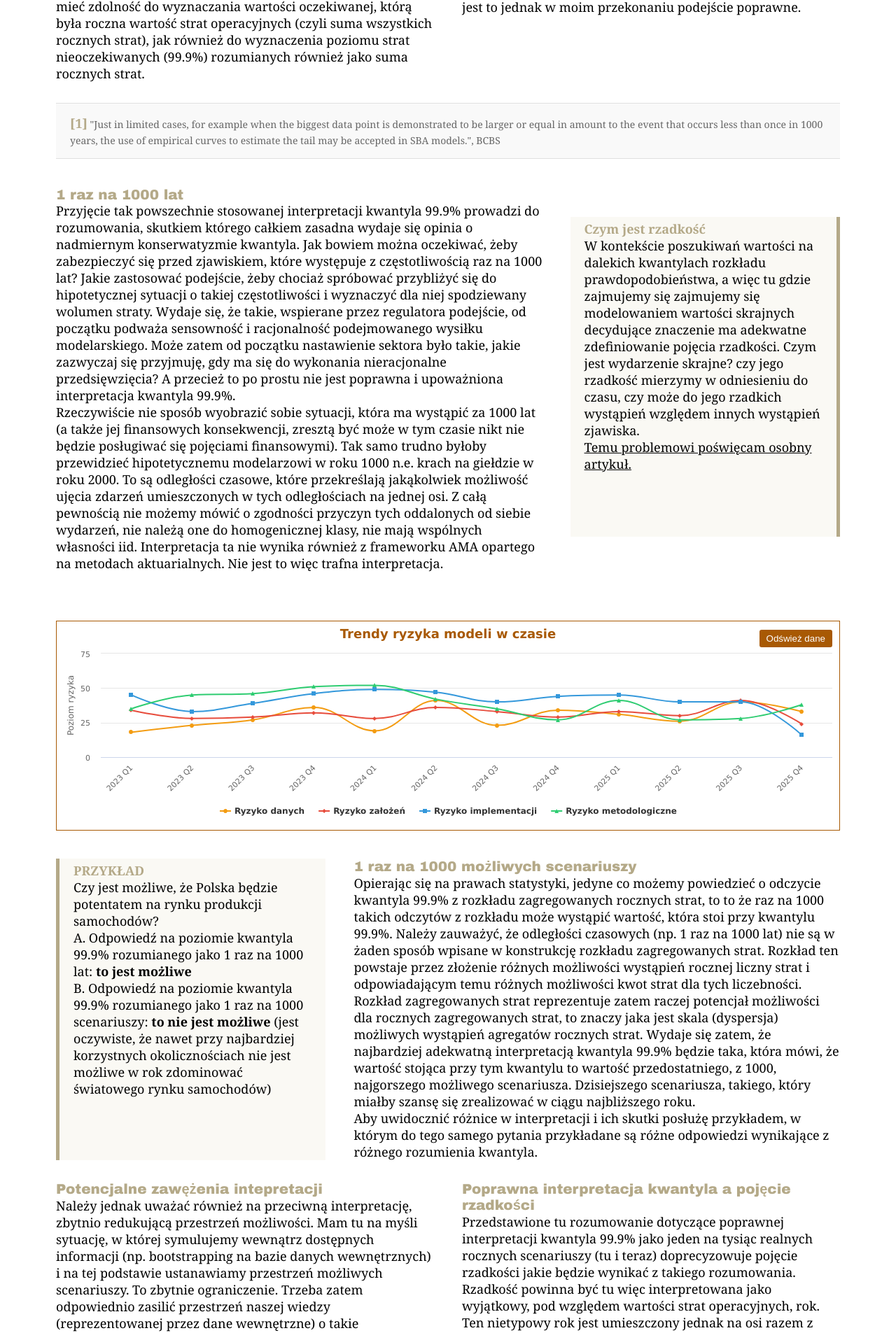
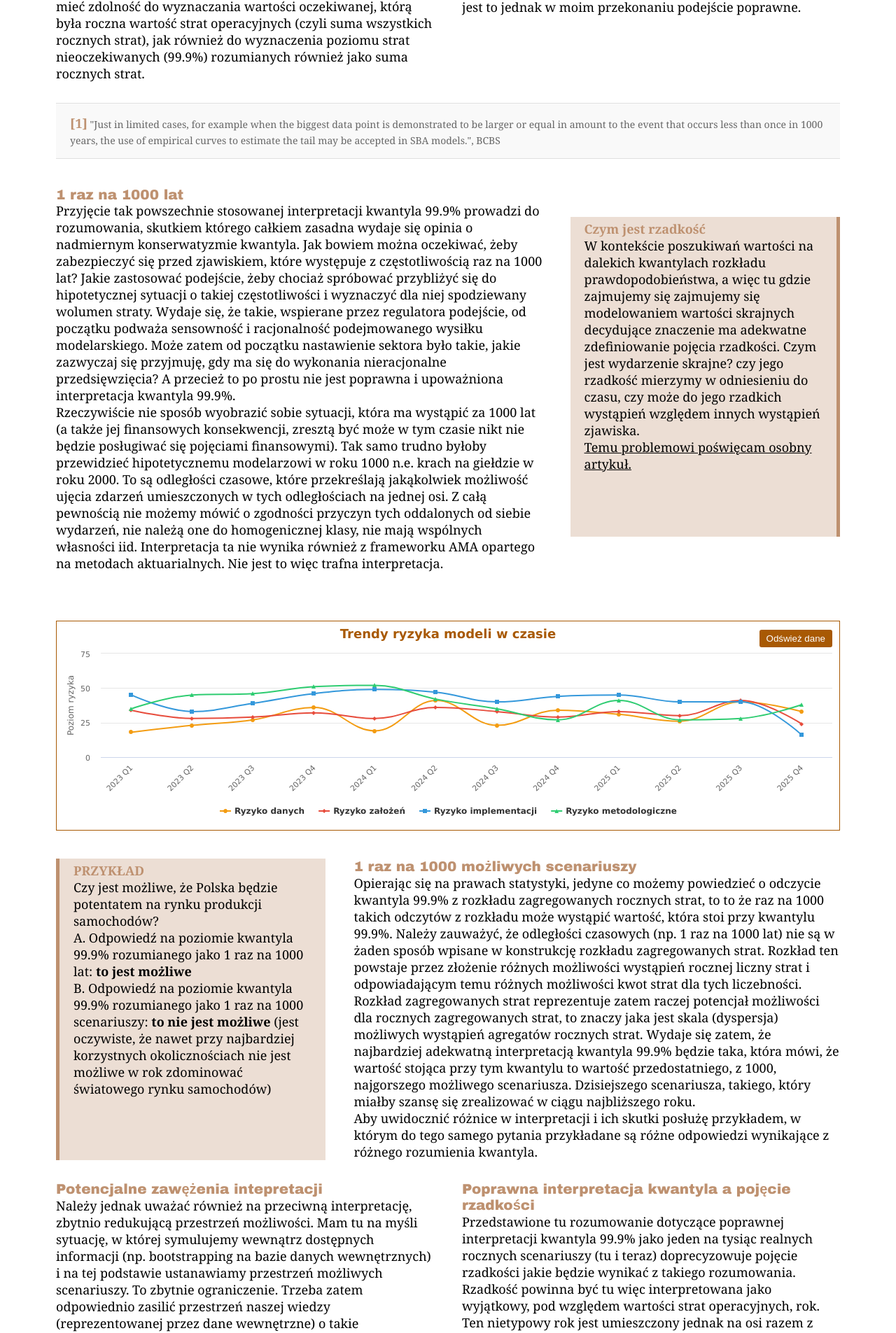
Before and after one commit to MaciejBuczak/risk-research, a Jekyll site: the page built from art-oprisk-kw999_v3_5.md, in a window 1280 px wide. Shown: the part 1107-3012 px from the top of the page at 70% size. Built offline with Jekyll 4.4.1, drawn with Linux system fonts in a browser that asks for light colours.

Commit message:
Update art-oprisk-kw999-layout_v3_5.html

```diff
--- a/_layouts/art-oprisk-kw999-layout_v3_5.html
+++ b/_layouts/art-oprisk-kw999-layout_v3_5.html
@@ -931,7 +931,7 @@
         <!-- Kontener na przypis -->
 <div class="ryzmod-footnote-container" style="width: 100%; max-width: 1200px; margin: 0 auto 40px auto; padding: 15px 20px; border-top: 1px solid #e0e0e0; border-bottom: 1px solid #e0e0e0; background-color: #f9f9f9;">
   <div class="ryzmod-footnote" style="font-size: 14px; color: #666; line-height: 1.5;">
-    <span style="font-weight: bold; color: #b4a988;">[1]</span> "Just in limited cases, for example when the biggest data point is demonstrated to be larger or equal in amount to the event that occurs less than once in 1000 years, the use of empirical curves to estimate the tail may be accepted in SBA models.", BCBS
+    <span style="font-weight: bold; color: #be9170;">[1]</span> "Just in limited cases, for example when the biggest data point is demonstrated to be larger or equal in amount to the event that occurs less than once in 1000 years, the use of empirical curves to estimate the tail may be accepted in SBA models.", BCBS
   </div>
 </div>
 
@@ -943,15 +943,15 @@
         <div class="ryzmod-t31-o32-container" style="display: flex; gap: 20px; margin-bottom: 40px;">
           <!-- Element T.3.1 -->
           <div class="ryzmod-text-t31" style="width: 65%; background-color: transparent; position: relative;">
-            <h5 style="font-family: Arial Black, Arial, sans-serif; font-size: 20px; font-weight: bold; color: #b4a988; margin-top: 0;">1 raz na 1000 lat</h5>
+            <h5 style="font-family: Arial Black, Arial, sans-serif; font-size: 20px; font-weight: bold; color: #be9170; margin-top: 0;">1 raz na 1000 lat</h5>
             <p>Przyjęcie tak powszechnie stosowanej interpretacji kwantyla 99.9% prowadzi do rozumowania, skutkiem którego całkiem zasadna wydaje się opinia o nadmiernym konserwatyzmie kwantyla. Jak bowiem można oczekiwać, żeby zabezpieczyć się przed zjawiskiem, które występuje z częstotliwością raz na 1000 lat? Jakie zastosować podejście, żeby chociaż spróbować przybliżyć się do hipotetycznej sytuacji o takiej częstotliwości i wyznaczyć dla niej spodziewany wolumen straty. Wydaje się, że takie, wspierane przez regulatora podejście, od początku podważa sensowność i racjonalność podejmowanego wysiłku modelarskiego. Może zatem od początku nastawienie sektora było takie, jakie zazwyczaj się przyjmuję, gdy ma się do wykonania nieracjonalne przedsięwzięcia? A przecież to po prostu nie jest poprawna i upoważniona interpretacja kwantyla 99.9%.</p>
             <p>Rzeczywiście nie sposób wyobrazić sobie sytuacji, która ma wystąpić za 1000 lat (a także jej finansowych konsekwencji, zresztą być może w tym czasie nikt nie będzie posługiwać się pojęciami finansowymi). Tak samo trudno byłoby przewidzieć hipotetycznemu modelarzowi w roku 1000 n.e. krach na giełdzie w roku 2000. To są odległości czasowe, które przekreślają jakąkolwiek możliwość ujęcia zdarzeń umieszczonych w tych odległościach na jednej osi. Z całą pewnością nie możemy mówić o zgodności przyczyn tych oddalonych od siebie wydarzeń, nie należą one do homogenicznej klasy, nie mają wspólnych własności iid. Interpretacja ta nie wynika również z frameworku AMA opartego na metodach aktuarialnych. Nie jest to więc trafna interpretacja.</p>
 
           </div>
 
           <!-- Element O 3.2 -->
-          <div class="ryzmod-orange-box" style="width: 35%; background-color: #faf9f4; margin-top: 43px; margin-bottom: 80px; padding-left: 20px; padding-right: 20px; padding-top: 5px; padding-bottom: 5px; border-right: 5px solid #b4a988; position: relative;">
-            <h3 style="color: #b4a988;">Czym jest rzadkość</h3>
+          <div class="ryzmod-orange-box" style="width: 35%; background-color: #ecded4; margin-top: 43px; margin-bottom: 80px; padding-left: 20px; padding-right: 20px; padding-top: 5px; padding-bottom: 5px; border-right: 5px solid #be9170; position: relative;">
+            <h3 style="color: #be9170;">Czym jest rzadkość</h3>
             <p>W kontekście poszukiwań wartości na dalekich kwantylach rozkładu prawdopodobieństwa, a więc tu gdzie zajmujemy się zajmujemy się modelowaniem wartości skrajnych decydujące znaczenie ma adekwatne zdefiniowanie pojęcia rzadkości. Czym jest wydarzenie skrajne? czy jego rzadkość mierzymy w odniesieniu do czasu, czy może do jego rzadkich wystąpień względem innych wystąpień zjawiska.</p>
           <p><u>Temu problemowi poświęcam osobny artykuł.</u></p>
           </div>
@@ -1165,8 +1165,8 @@
         <!-- NOWE ELEMENTY: O5.1 i T 5.2 -->
         <div class="ryzmod-o51-container" style="gap: 20px;">
           <!-- Kolorowy prostokąt po lewej -->
-          <div class="ryzmod-o51-box" style="background-color: #faf9f4; padding-left: 20px; padding-right: 20px; padding-top: 5px; padding-bottom: 5px; border-left: 5px solid #b4a988">
-            <h3 style="color: #b4a988;">PRZYKŁAD</h3>
+          <div class="ryzmod-o51-box" style="background-color: #ecded4; padding-left: 20px; padding-right: 20px; padding-top: 5px; padding-bottom: 5px; border-left: 5px solid #be9170">
+            <h3 style="color: #be9170;">PRZYKŁAD</h3>
             <p>Czy jest możliwe, że Polska będzie potentatem na rynku produkcji samochodów?</p>
             <p>A. Odpowiedź na poziomie kwantyla 99.9% rozumianego jako 1 raz na 1000 lat: <b>to jest możliwe</b></p>
             <p>B. Odpowiedź na poziomie kwantyla 99.9% rozumianego jako 1 raz na 1000 scenariuszy: <b>to nie jest możliwe</b> (jest oczywiste, że nawet przy najbardziej korzystnych okolicznościach nie jest możliwe w rok zdominować światowego rynku samochodów)</p>
@@ -1174,7 +1174,7 @@
 
           <!-- Tekst po prawej -->
           <div class="ryzmod-t52-text">
-            <h5 style="font-family: Arial Black, Arial, sans-serif; font-size: 20px; font-weight: bold; margin-top: 0; color: #b4a988;">1 raz na 1000 możliwych scenariuszy</h5>
+            <h5 style="font-family: Arial Black, Arial, sans-serif; font-size: 20px; font-weight: bold; margin-top: 0; color: #be9170;">1 raz na 1000 możliwych scenariuszy</h5>
             <p>Opierając się na prawach statystyki, jedyne co możemy powiedzieć o odczycie kwantyla 99.9% z rozkładu zagregowanych rocznych strat, to to że raz na 1000 takich odczytów z rozkładu może wystąpić wartość, która stoi przy kwantylu 99.9%. Należy zauważyć, że odległości czasowych (np. 1 raz na 1000 lat) nie są w żaden sposób wpisane w konstrukcję rozkładu zagregowanych strat. Rozkład ten powstaje przez złożenie różnych możliwości wystąpień rocznej liczny strat i odpowiadającym temu różnych możliwości kwot strat dla tych liczebności. Rozkład zagregowanych strat reprezentuje zatem raczej potencjał możliwości dla rocznych zagregowanych strat, to znaczy jaka jest skala (dyspersja) możliwych wystąpień agregatów rocznych strat. Wydaje się zatem, że najbardziej adekwatną interpretacją kwantyla 99.9% będzie taka, która mówi, że wartość stojąca przy tym kwantylu to wartość przedostatniego, z 1000, najgorszego możliwego scenariusza. Dzisiejszego scenariusza, takiego, który miałby szansę się zrealizować w ciągu najbliższego roku.</p>
             <p>Aby uwidocznić różnice w interpretacji i ich skutki posłużę przykładem, w którym do tego samego pytania przykładane są różne odpowiedzi wynikające z różnego rozumienia kwantyla.</p>
           </div>
@@ -1189,13 +1189,13 @@
         <div class="ryzmod-columns" style="display: flex; gap: 40px; margin-bottom: 30px;">
           <!-- Kolumna 1 -->
           <div style="flex: 1;">
-            <h5 style="font-family: Arial Black, Arial, sans-serif; font-size: 20px; font-weight: bold; color: #b4a988;">Potencjalne zawężenia intepretacji</h5>
+            <h5 style="font-family: Arial Black, Arial, sans-serif; font-size: 20px; font-weight: bold; color: #be9170;">Potencjalne zawężenia intepretacji</h5>
             <p style="margin-bottom: 15px;">Należy jednak uważać również na przeciwną interpretację, zbytnio redukującą przestrzeń możliwości. Mam tu na myśli sytuację, w której symulujemy wewnątrz dostępnych informacji (np. bootstrapping na bazie danych wewnętrznych) i na tej podstawie ustanawiamy przestrzeń możliwych scenariuszy. To zbytnie ograniczenie. Trzeba zatem odpowiednio zasilić przestrzeń naszej wiedzy (reprezentowanej przez dane wewnętrzne) o takie scenariusze, które tu i teraz mogą wystąpić, chociaż w naszych dotychczasowych doświadczeniach ich nie zaobserwowaliśmy.</p>
           </div>
 
           <!-- Kolumna 2 -->
           <div style="flex: 1;">
-            <h5 style="font-family: Arial Black, Arial, sans-serif; font-size: 20px; font-weight: bold; color: #b4a988;">Poprawna interpretacja kwantyla a pojęcie rzadkości</h5>
+            <h5 style="font-family: Arial Black, Arial, sans-serif; font-size: 20px; font-weight: bold; color: #be9170;">Poprawna interpretacja kwantyla a pojęcie rzadkości</h5>
             <p style="margin-bottom: 15px;">Przedstawione tu rozumowanie dotyczące poprawnej interpretacji kwantyla 99.9% jako jeden na tysiąc realnych rocznych scenariuszy (tu i teraz) doprecyzowuje pojęcie rzadkości jakie będzie wynikać z takiego rozumowania. Rzadkość powinna być tu więc interpretowana jako wyjątkowy, pod względem wartości strat operacyjnych, rok. Ten nietypowy rok jest umieszczony jednak na osi razem z innymi tego typu możliwych okresów rocznych, które mogły by się wydarzyć dzisiaj, a nie na linearnej, historycznej osi czasu. Jest to więc rzadkość rozumiana jako wyjątkowość jakiegoś scenariusza
 wydarzeń względem całego spektrum innych scenariuszy, gdzie wskazany explicite okres roczny stanowi jedynie formułę agregującą dla zjawiska ryzyka operacyjnego – jest to agregat wszystkich strat w scenariuszu, a więc strat, które wystąpiły w ciągu roku.</p>
           </div>
```
